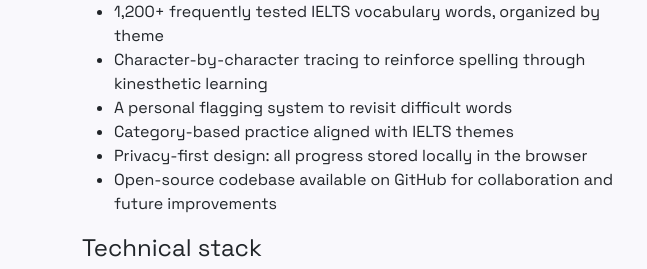
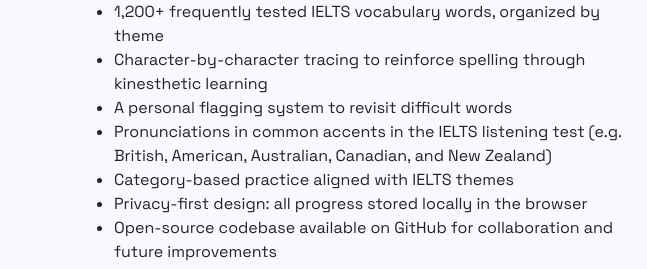
Before and after one commit to Ashonko/drrajibbiswas.com, a plain HTML site: page pages/software-development/practice-spelling-for-ielts/index.html in a window 1280 px wide. Shown: the part 920-1189 px from the top of the page, 0-647 px from the left. Drawn offline with nearby package versions, Linux system fonts and the light colour scheme.

Commit message:
Feature update

```diff
--- a/pages/software-development/practice-spelling-for-ielts/index.html
+++ b/pages/software-development/practice-spelling-for-ielts/index.html
@@ -105,6 +105,7 @@
                         <li>1,200+ frequently tested IELTS vocabulary words, organized by theme</li>
                         <li>Character-by-character tracing to reinforce spelling through kinesthetic learning</li>
                         <li>A personal flagging system to revisit difficult words</li>
+                        <li>Pronunciations in common accents in the IELTS listening test (e.g. British, American, Australian, Canadian, and New Zealand)</li>
                         <li>Category-based practice aligned with IELTS themes</li>
                         <li>Privacy-first design: all progress stored locally in the browser</li>
                         <li>Open-source codebase available on GitHub for collaboration and future improvements</li>
```
